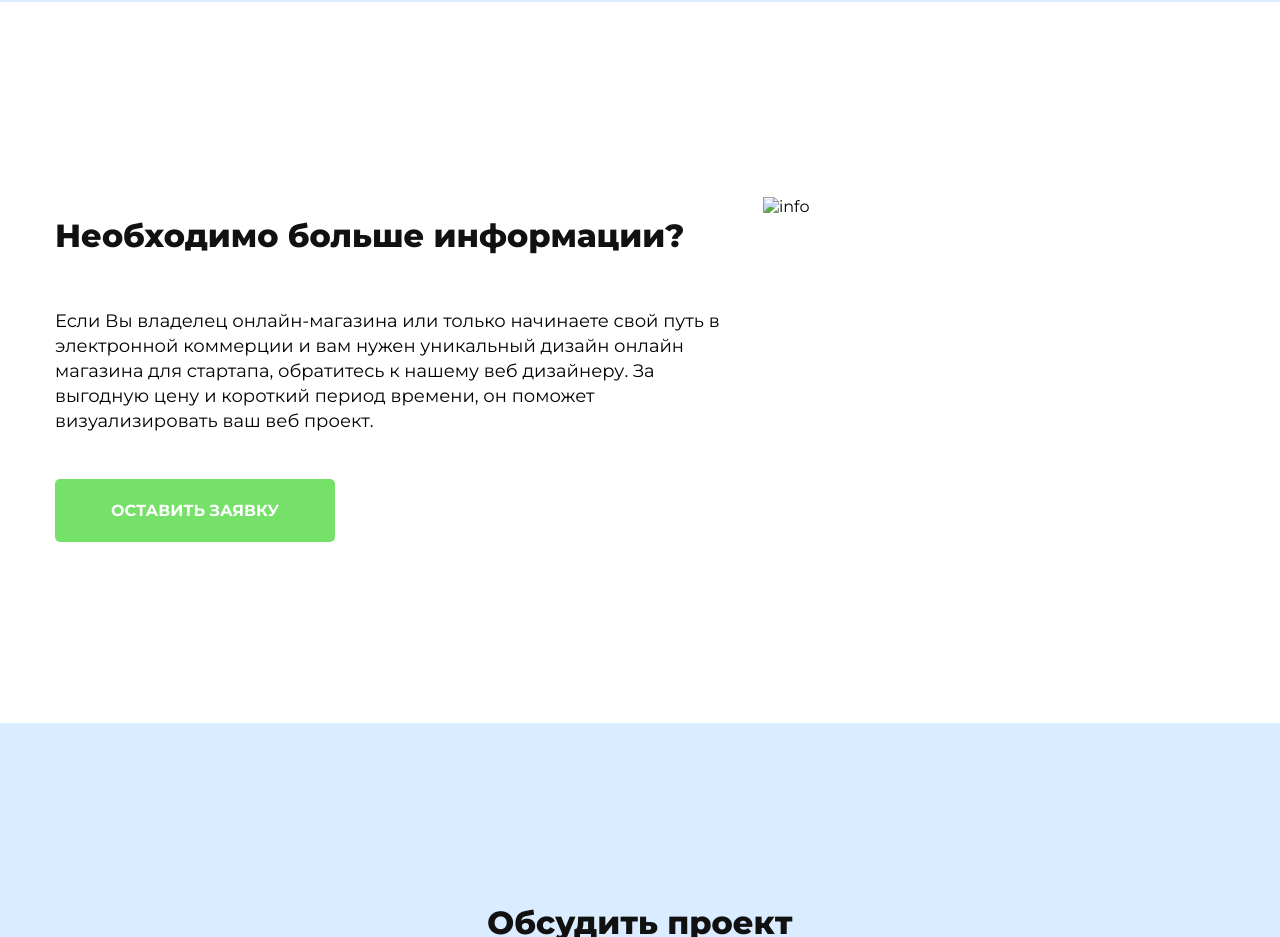
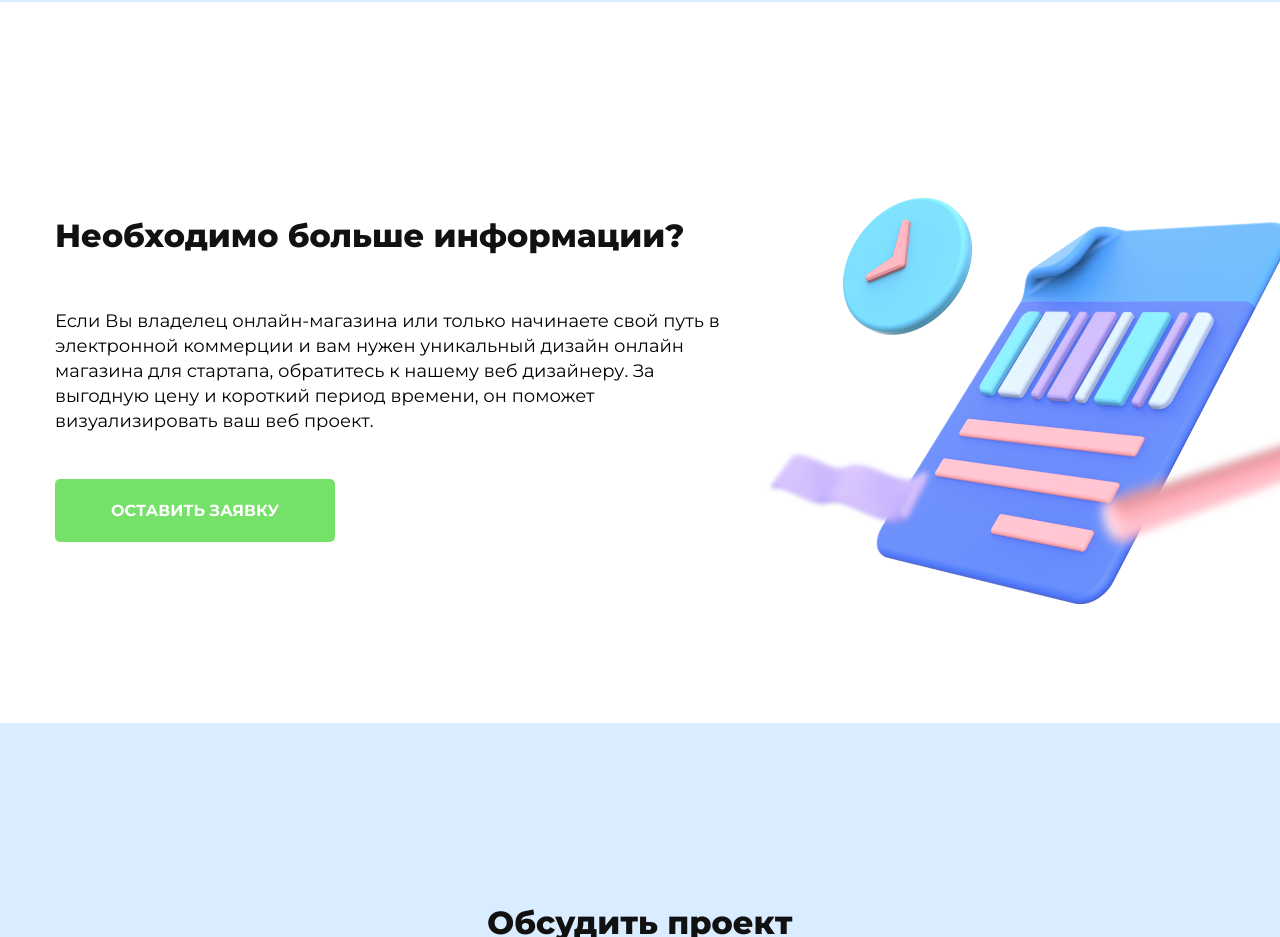
Before and after one commit to dimxn/ruzhytskiy-Test, a plain HTML site: page index.html in a window 1280 px wide. Shown: the part 4260-5197 px from the top of the page. Drawn offline with nearby package versions, Linux system fonts and the light colour scheme; the site is published under a folder, as on GitHub Pages, so addresses that start at the root find nothing; files whose address does not match are found by name.

Commit message:
img-info

```diff
--- a/index.html
+++ b/index.html
@@ -330,7 +330,7 @@
             >
           </div>
           <div class="info-wrapper__image">
-            <img src="/img/info/info.png" alt="info" />
+            <img src="img/info/info.png" alt="info" />
           </div>
         </div>
       </div>
```
